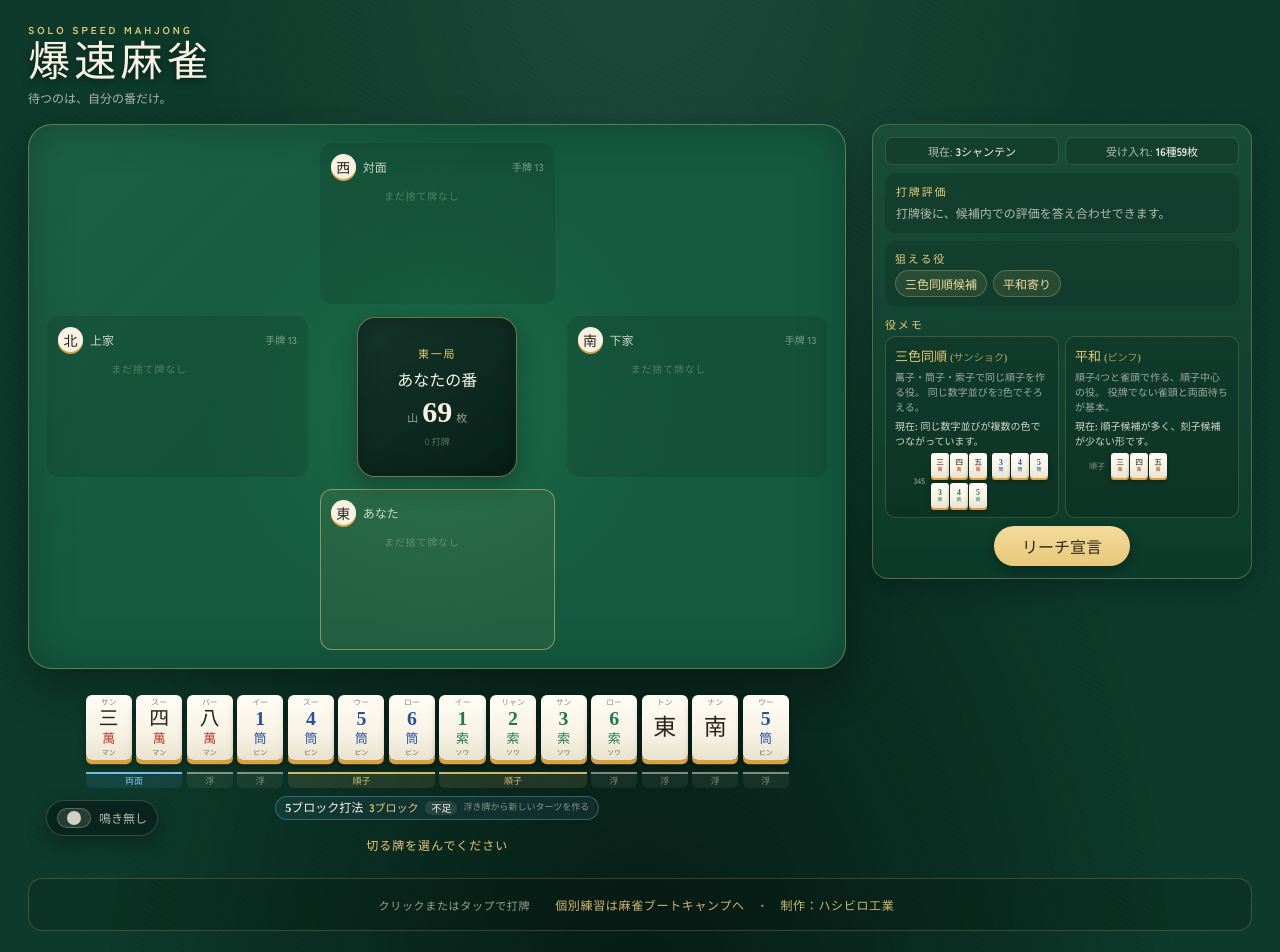
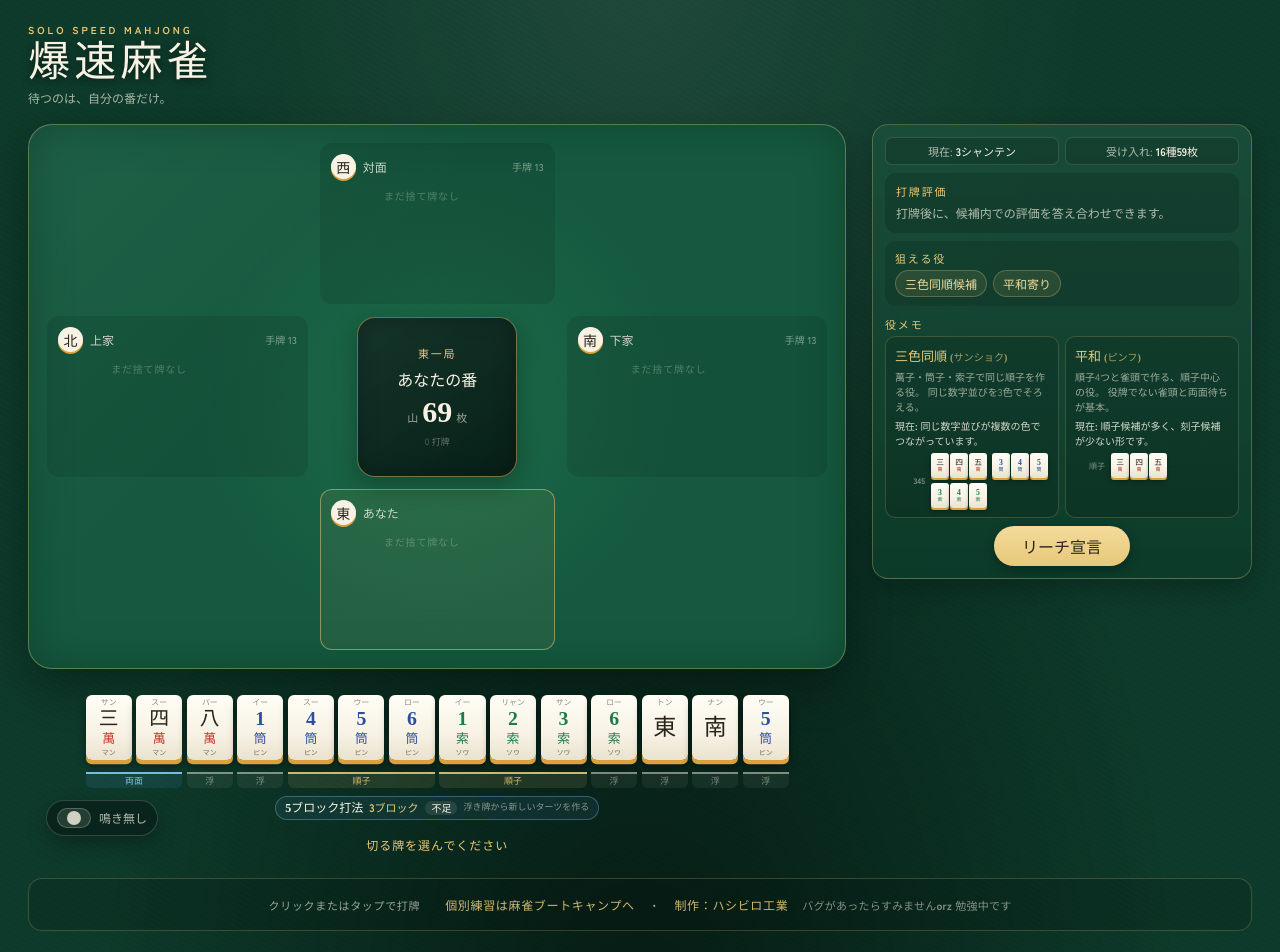
Before and after one commit to HSBL-ko-gyo/HSBL-S800, a React (Vite) app: page / in a window 1280 px wide. Shown: the top 952 px of the page. Built offline with nearby package versions, Linux system fonts and the light colour scheme; a web font is replaced by a local one.

Commit message:
Add personal footer note

```diff
--- a/src/App.tsx
+++ b/src/App.tsx
@@ -103,6 +103,7 @@ export default function App() {
           <a href="https://hsbl-ko-gyo.github.io/mahjong-bootcamp/" target="_blank" rel="noreferrer">個別練習は麻雀ブートキャンプへ</a>
           <span aria-hidden="true">・</span>
           <a href="https://hsbl-ko-gyo.github.io/mahjong-bootcamp/" target="_blank" rel="noreferrer">制作：ハシビロ工業</a>
+          <span className="footer-note">バグがあったらすみませんorz 勉強中です</span>
         </span>
       </footer>
     </div>
--- a/src/styles.css
+++ b/src/styles.css
@@ -1119,7 +1119,9 @@ h1 {
 .footer-links {
   display: inline-flex;
   align-items: center;
-  gap: 5px;
+  flex-wrap: wrap;
+  justify-content: center;
+  gap: 5px 7px;
 }
 
 .app-footer a {
@@ -1130,6 +1132,13 @@ h1 {
   font-weight: 700;
   text-decoration: none;
   transition: color .15s, background .15s;
+}
+
+.footer-note {
+  color: rgba(247, 242, 228, .52);
+  font-size: 11px;
+  font-weight: 700;
+  letter-spacing: .02em;
 }
 
 .app-footer a:hover,
```
